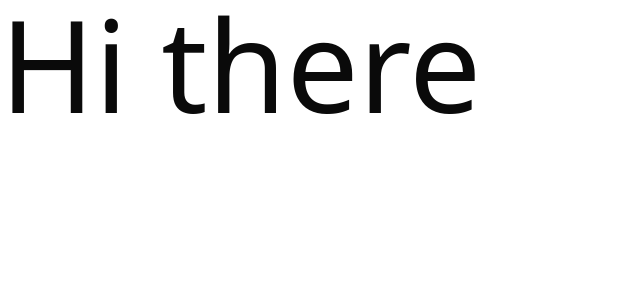
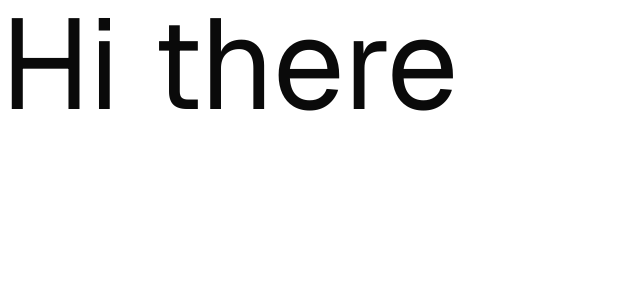
Before and after one commit to BrahimBoussada/glyph-switch, a Next.js app: page / in a window 1280 px wide. Shown: the top 300 px of the page, without its empty margins (0-640 px from the left). Built offline with nearby package versions, Linux system fonts and the light colour scheme.

Commit message:
add font imports and define CSS variables for consistent styling

```diff
--- a/src/app/globals.css
+++ b/src/app/globals.css
@@ -41,6 +41,9 @@
   --radius-md: calc(var(--radius) - 2px);
   --radius-lg: var(--radius);
   --radius-xl: calc(var(--radius) + 4px);
+  --font-sans: var(--font-sans);
+  --font-mono: var(--font-mono);
+  --font-serif: var(--font-serif);
 }
 
 :root {
@@ -76,40 +79,9 @@
   --sidebar-accent-foreground: oklch(0.205 0 0);
   --sidebar-border: oklch(0.922 0 0);
   --sidebar-ring: oklch(0.708 0 0);
-}
-
-.dark {
-  --background: oklch(0.145 0 0);
-  --foreground: oklch(0.985 0 0);
-  --card: oklch(0.205 0 0);
-  --card-foreground: oklch(0.985 0 0);
-  --popover: oklch(0.205 0 0);
-  --popover-foreground: oklch(0.985 0 0);
-  --primary: oklch(0.922 0 0);
-  --primary-foreground: oklch(0.205 0 0);
-  --secondary: oklch(0.269 0 0);
-  --secondary-foreground: oklch(0.985 0 0);
-  --muted: oklch(0.269 0 0);
-  --muted-foreground: oklch(0.708 0 0);
-  --accent: oklch(0.269 0 0);
-  --accent-foreground: oklch(0.985 0 0);
-  --destructive: oklch(0.704 0.191 22.216);
-  --border: oklch(1 0 0 / 10%);
-  --input: oklch(1 0 0 / 15%);
-  --ring: oklch(0.556 0 0);
-  --chart-1: oklch(0.488 0.243 264.376);
-  --chart-2: oklch(0.696 0.17 162.48);
-  --chart-3: oklch(0.769 0.188 70.08);
-  --chart-4: oklch(0.627 0.265 303.9);
-  --chart-5: oklch(0.645 0.246 16.439);
-  --sidebar: oklch(0.205 0 0);
-  --sidebar-foreground: oklch(0.985 0 0);
-  --sidebar-primary: oklch(0.488 0.243 264.376);
-  --sidebar-primary-foreground: oklch(0.985 0 0);
-  --sidebar-accent: oklch(0.269 0 0);
-  --sidebar-accent-foreground: oklch(0.985 0 0);
-  --sidebar-border: oklch(1 0 0 / 10%);
-  --sidebar-ring: oklch(0.556 0 0);
+  --font-sans: Geist, sans-serif;
+  --font-serif: Lora, serif;
+  --font-mono: "Fira Mono", monospace;
 }
 
 @layer base {
--- a/src/app/layout.tsx
+++ b/src/app/layout.tsx
@@ -1,15 +1,29 @@
 import type { Metadata } from "next";
-import { Geist, Geist_Mono } from "next/font/google";
+import { Fira_Mono, Geist, Lora } from "next/font/google";
 import "./globals.css";
 
+// Sans-serif font with CSS variable
 const geistSans = Geist({
-  variable: "--font-geist-sans",
+  variable: "--font-sans",
+  weight: ["400", "600", "700"],
   subsets: ["latin"],
+  style: ["normal"],
 });
 
-const geistMono = Geist_Mono({
-  variable: "--font-geist-mono",
+// Serif font with CSS variable
+const crimsonSerif = Lora({
+  variable: "--font-serif",
   subsets: ["latin"],
+  weight: ["400", "600", "700"],
+  style: ["normal", "italic"],
+});
+
+// Monospace font with CSS variable
+const JetBrainMono = Fira_Mono({
+  variable: "--font-mono",
+  subsets: ["latin"],
+  weight: ["400"],
+  style: ["normal"],
 });
 
 export const metadata: Metadata = {
@@ -26,7 +40,7 @@ export default function RootLayout({
   return (
     <html lang="en">
       <body
-        className={`${geistSans.variable} ${geistMono.variable} antialiased`}
+        className={`${geistSans.variable} ${crimsonSerif.variable} ${JetBrainMono.variable} antialiased`}
       >
         {children}
       </body>
```
